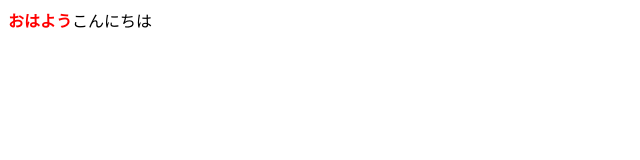
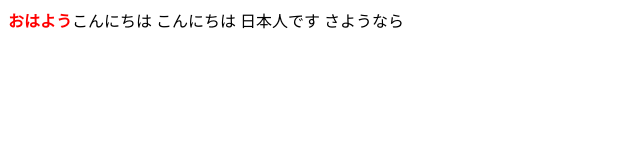
Before and after one commit to wataboo70/20260427-git-workshop, a plain HTML site: page index.html in a window 1280 px wide. Shown: the whole page, without its empty margins (0-640 px from the left). Drawn offline with Linux system fonts and the light colour scheme.

Commit message:
Update index.html

```diff
--- a/index.html
+++ b/index.html
@@ -6,5 +6,8 @@
   </head>
   <body>
     <strong style="color:red">おはよう</strong>こんにちは
+    こんにちは
+    日本人です
+    さようなら
   </body>
 </html>
```
